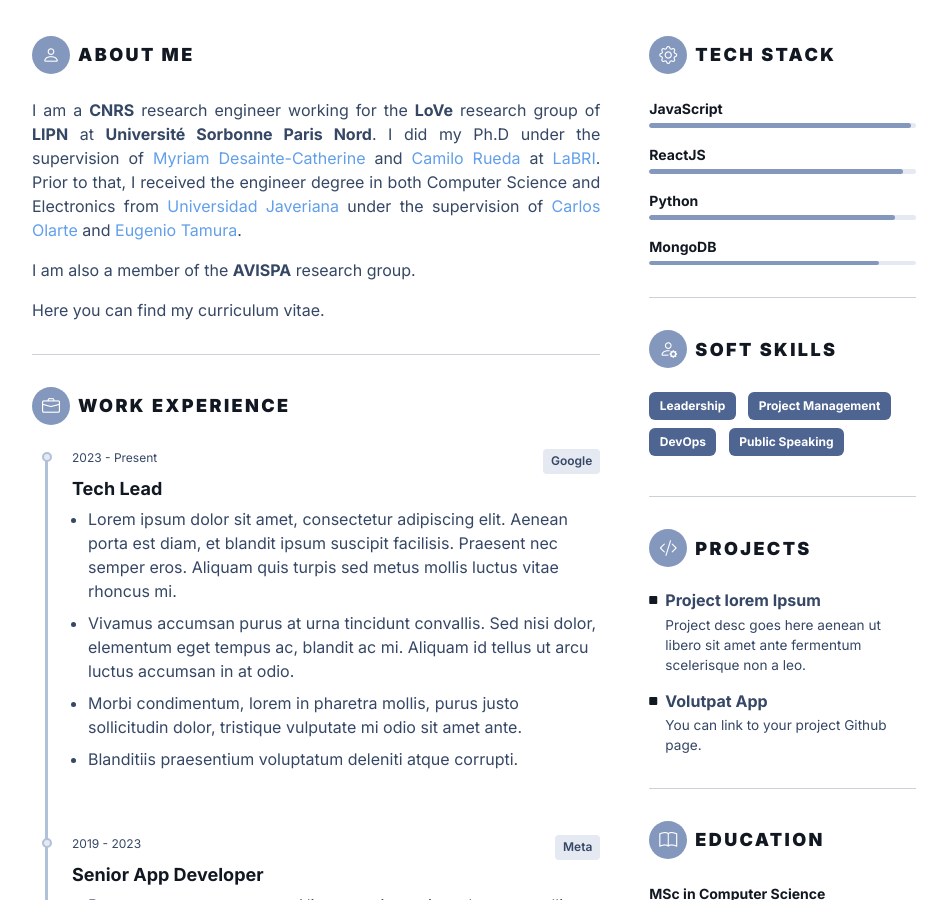
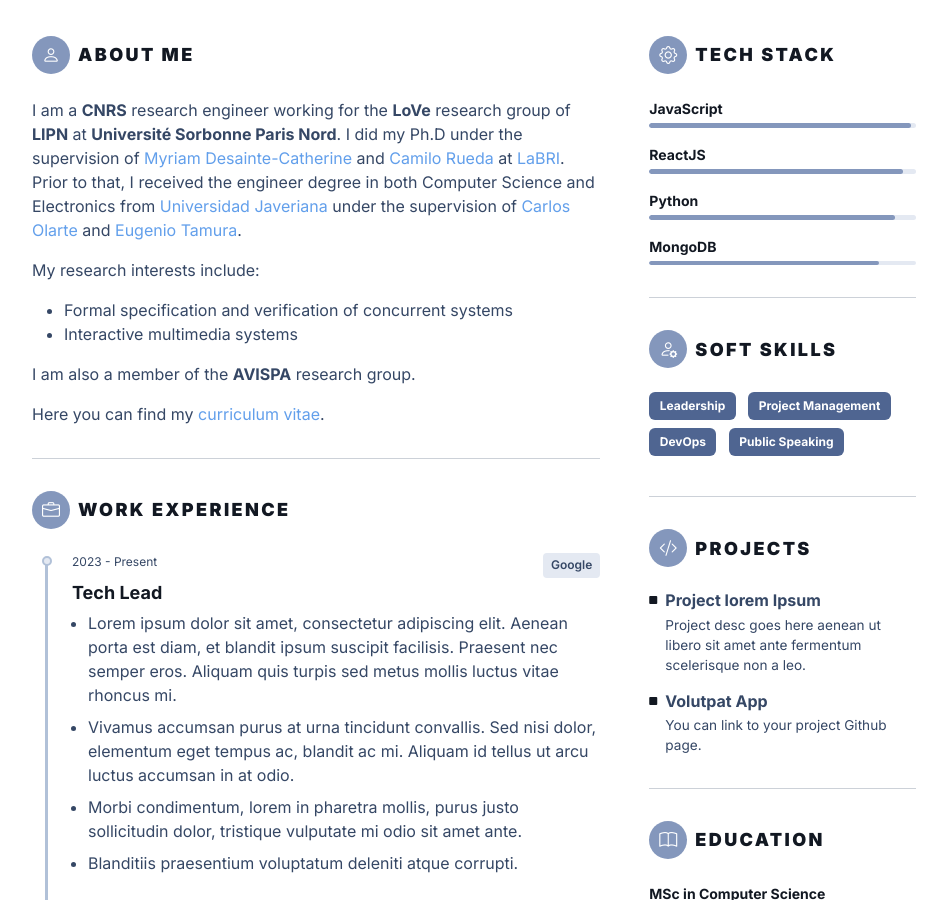
Before and after one commit to himito/himito.github.io, a Jekyll site: the page built from index.md, in a window 1280 px wide and 900 px high, scrolled down 432 px. Shown: the whole window, without its empty margins (166-1113 px from the left). Built offline with Jekyll 4.4.1, drawn with Linux system fonts in a browser that asks for light colours; nearby versions of some CDN libraries; some web fonts are replaced; library files that are not in the unit come from our copies; some of the changed lines change nothing that is shown.

Commit message:
add summary

```diff
--- a/_includes/resume.html
+++ /dev/null
@@ -1,55 +0,0 @@
-<section class="resume-summary-section resume-section">
-  <h3 class="resume-section-heading text-uppercase py-2 py-lg-3 py-2 py-lg-3">
-    <i class="resume-section-heading-icon bi bi-person me-2"></i>
-    About Me
-  </h3>
-  <div class="resume-summary-desc">
-    <p>
-      I am a
-      <a href="https://www.cnrs.fr/fr" target="_blank"><strong>CNRS</strong></a>
-      research engineer working for the <strong>LoVe</strong> research group of
-      <a href="https://lipn.univ-paris13.fr/" target="_blank"
-        ><strong>LIPN</strong></a
-      >
-      at
-      <a href="https://www.univ-spn.fr/" target="_blank"
-        ><strong>Université Sorbonne Paris Nord</strong></a
-      >. I did my Ph.D under the supervision of
-      <a href="https://www.labri.fr/perso/myriam/" target="_blank">
-        Myriam Desainte-Catherine</a
-      >
-      and
-      <a href="cic.puj.edu.co/~crueda/camilo" target="_blank">Camilo Rueda</a>
-      at
-      <a href="https://www.labri.fr/" target="_blank">LaBRI</a>. Prior to that,
-      I received the engineer degree in both Computer Science and Electronics
-      from
-      <a href="https://www.javerianacali.edu.co/" target="_blank"
-        >Universidad Javeriana</a
-      >
-      under the supervision of
-      <a href="https://sites.google.com/site/carlosolarte" target="_blank"
-        >Carlos Olarte</a
-      >
-      and
-      <a
-        href="https://www.javerianacali.edu.co/profesores/eugenio-tamura-morimitsu"
-        target="_blank"
-        >Eugenio Tamura</a
-      >.
-    </p>
-
-    <p>
-      I am also a member of the
-      <a
-        href="https://scienti.minciencias.gov.co/gruplac/jsp/visualiza/visualizagr.jsp?nro=00000000008203"
-        target="_blank"
-        ><strong>AVISPA</strong></a
-      >
-      research group.
-    </p>
-
-    <p>Here you can find my curriculum vitae.</p>
-  </div>
-</section>
-<!--//resume-section-->
--- /dev/null
+++ b/_includes/summary.html
@@ -0,0 +1,64 @@
+<section class="resume-summary-section resume-section">
+  <h3 class="resume-section-heading text-uppercase py-2 py-lg-3 py-2 py-lg-3">
+    <i class="resume-section-heading-icon bi bi-person me-2"></i>
+    About Me
+  </h3>
+  <div class="resume-summary-desc"></div>
+
+  <p>
+    I am a
+    <a href="https://www.cnrs.fr/fr" target="_blank"><strong>CNRS</strong></a>
+    research engineer working for the <strong>LoVe</strong> research group of
+    <a href="https://lipn.univ-paris13.fr/" target="_blank"
+      ><strong>LIPN</strong></a
+    >
+    at
+    <a href="https://www.univ-spn.fr/" target="_blank"
+      ><strong>Université Sorbonne Paris Nord</strong></a
+    >. I did my Ph.D under the supervision of
+    <a href="https://www.labri.fr/perso/myriam/" target="_blank"
+      >Myriam Desainte-Catherine</a
+    >
+    and
+    <a href="cic.puj.edu.co/~crueda/camilo" target="_blank">Camilo Rueda</a>
+    at
+    <a href="https://www.labri.fr/" target="_blank">LaBRI</a>. Prior to that, I
+    received the engineer degree in both Computer Science and Electronics from
+    <a href="https://www.javerianacali.edu.co/" target="_blank"
+      >Universidad Javeriana</a
+    >
+    under the supervision of
+    <a href="https://sites.google.com/site/carlosolarte" target="_blank"
+      >Carlos Olarte</a
+    >
+    and
+    <a
+      href="https://www.javerianacali.edu.co/profesores/eugenio-tamura-morimitsu"
+      target="_blank"
+      >Eugenio Tamura</a
+    >.
+  </p>
+
+  <p>My research interests include:</p>
+  <ul>
+    <li>Formal specification and verification of concurrent systems</li>
+    <li>Interactive multimedia systems</li>
+  </ul>
+
+  <p>
+    I am also a member of the
+    <a
+      href="https://scienti.minciencias.gov.co/gruplac/jsp/visualiza/visualizagr.jsp?nro=00000000008203"
+      target="_blank"
+      ><strong>AVISPA</strong></a
+    >
+    research group.
+  </p>
+
+  <p>
+    Here you can find my
+    <a href="{{ 'assets/pdfs/resume.pdf' | relative_url }}">curriculum vitae</a
+    >.
+  </p>
+</section>
+<!--//resume-section-->
--- a/_includes/topbar.html
+++ b/_includes/topbar.html
@@ -3,7 +3,7 @@
     <ul class="social-list list-inline mx-auto">
       {% for item in site.data.social%}
       <li class="list-inline-item me-0 me-md-1 me-lg-2">
-        <a href="{{ item.url }}" target="_blank" title="{{ item.title }}">
+        <a href="{{ item.url }}" target="_blank" title="{{ item.name }}">
           <i class="{{ item.icon }}"></i>
         </a>
       </li>
--- a/_layouts/default.html
+++ b/_layouts/default.html
@@ -49,7 +49,7 @@
                 <div class="col-main col-12 col-lg-8 pe-lg-4">
 
                   <!-- summary -->
-                  {% include resume.html %}
+                  {% include summary.html %}
                   <hr>
 
                   <section class="resume-experience-section resume-section">
```
Also changed, not shown: 1 other file.
